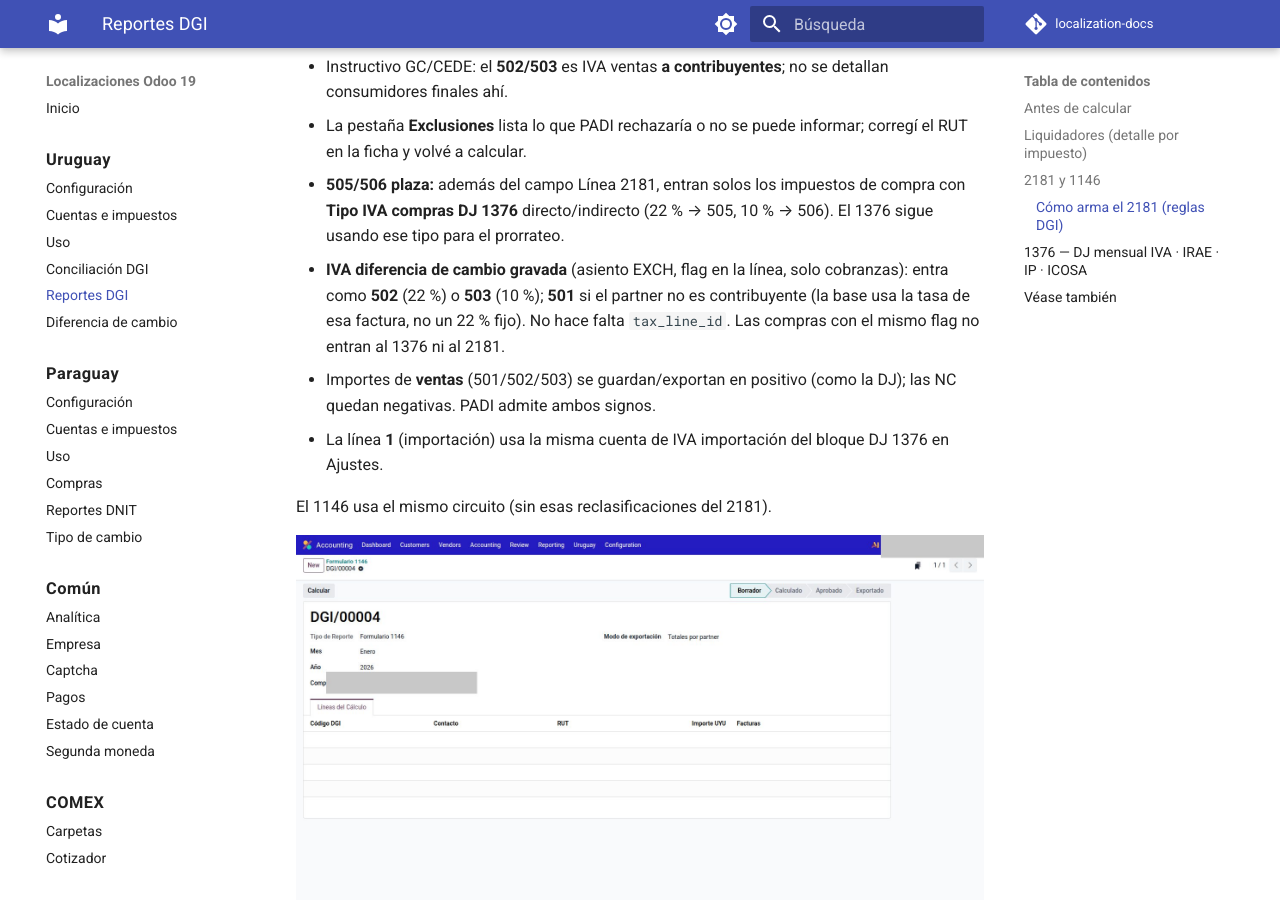
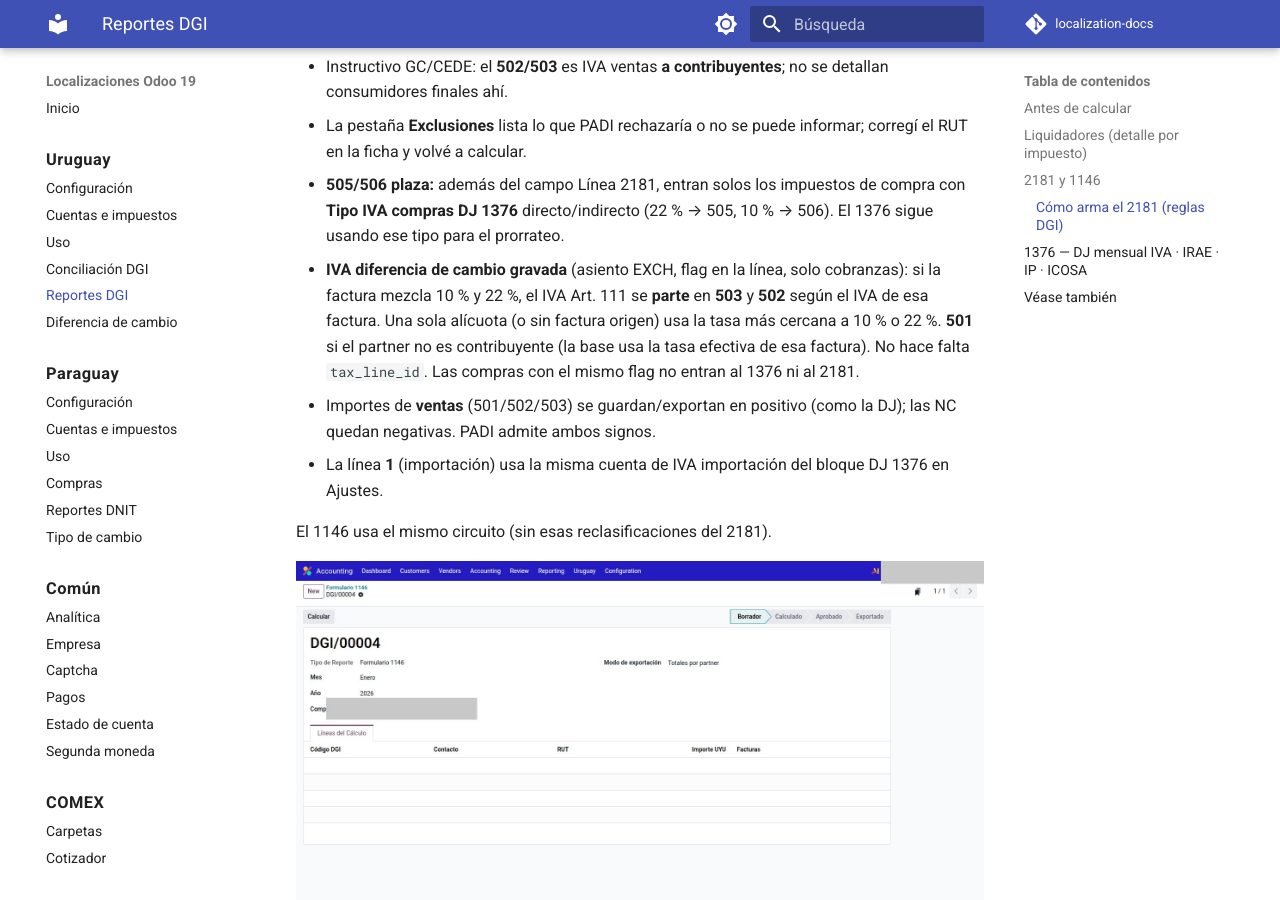
Before and after one commit to Pabloolano/localization-docs, an MkDocs documentation site: the page built from docs/uruguay/reportes.md, in a window 1280 px wide and 900 px high, scrolled down 5273 px. Built offline with MkDocs 1.6.1 and Material for MkDocs 9.7.7, drawn with Linux system fonts in a browser that asks for light colours; comment, search, counter and statistics services are not loaded.

Commit message:
docs(uy): 2181 parte IVA DC mixto en 502 y 503
El manual aclara el prorrateo 10/22 y la tasa más cercana cuando no hay factura origen.

Co-authored-by: Cursor <cursoragent@cursor.com>

```diff
--- a/docs/uruguay/reportes.md
+++ b/docs/uruguay/reportes.md
@@ -118,7 +118,7 @@ El código de línea del impuesto (`Línea 2181`) es el punto de partida; el rep
 - Instructivo GC/CEDE: el **502/503** es IVA ventas **a contribuyentes**; no se detallan consumidores finales ahí.
 - La pestaña **Exclusiones** lista lo que PADI rechazaría o no se puede informar; corregí el RUT en la ficha y volvé a calcular.
 - **505/506 plaza:** además del campo Línea 2181, entran solos los impuestos de compra con **Tipo IVA compras DJ 1376** directo/indirecto (22 % → 505, 10 % → 506). El 1376 sigue usando ese tipo para el prorrateo.
-- **IVA diferencia de cambio gravada** (asiento EXCH, flag en la línea, solo cobranzas): entra como **502** (22 %) o **503** (10 %); **501** si el partner no es contribuyente (la base usa la tasa de esa factura, no un 22 % fijo). No hace falta `tax_line_id`. Las compras con el mismo flag no entran al 1376 ni al 2181.
+- **IVA diferencia de cambio gravada** (asiento EXCH, flag en la línea, solo cobranzas): si la factura mezcla 10 % y 22 %, el IVA Art. 111 se **parte** en **503** y **502** según el IVA de esa factura. Una sola alícuota (o sin factura origen) usa la tasa más cercana a 10 % o 22 %. **501** si el partner no es contribuyente (la base usa la tasa efectiva de esa factura). No hace falta `tax_line_id`. Las compras con el mismo flag no entran al 1376 ni al 2181.
 - Importes de **ventas** (501/502/503) se guardan/exportan en positivo (como la DJ); las NC quedan negativas. PADI admite ambos signos.
 - La línea **1** (importación) usa la misma cuenta de IVA importación del bloque DJ 1376 en Ajustes.
 
```
